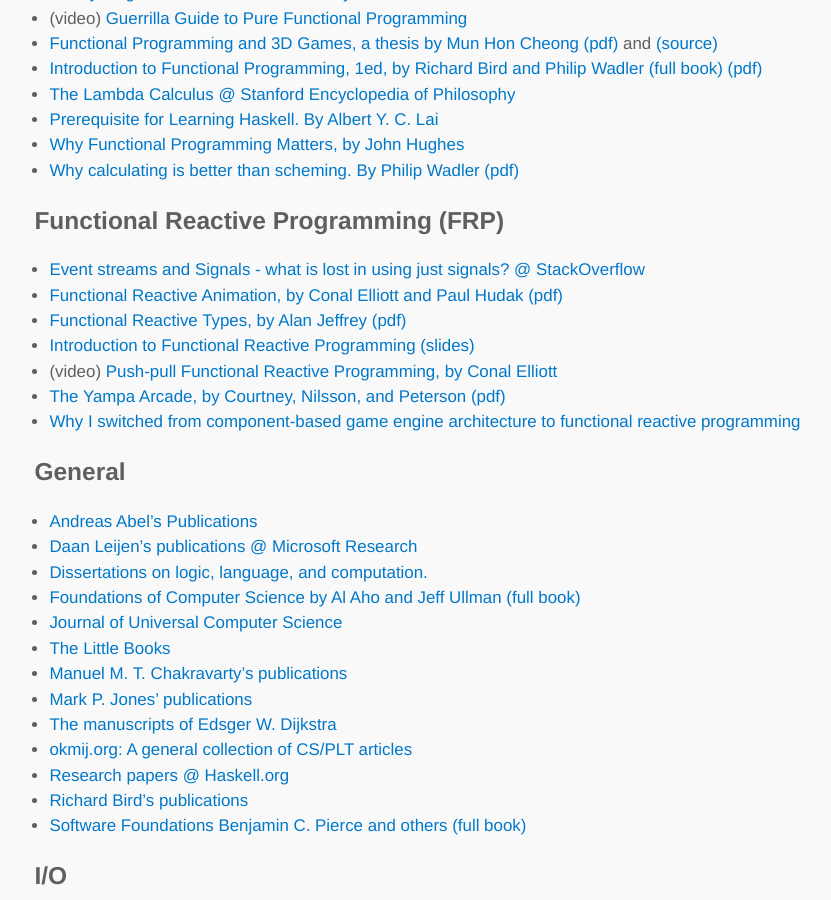
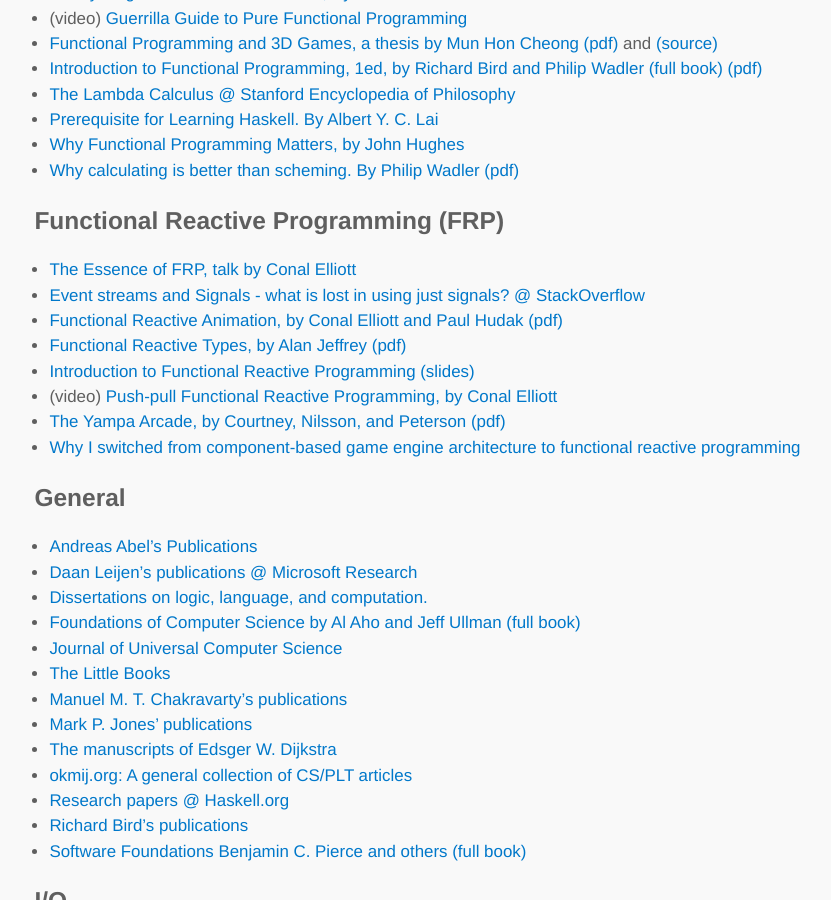
Before and after one commit to lambdatoast/lambdatoast.github.com, a Jekyll site: the page built from cs-resources/index.md, in a window 1280 px wide and 900 px high, scrolled down 3650 px. Shown: the whole window, without its empty margins (200-1031 px from the left). Built offline with Jekyll 4.4.1, drawn with Linux system fonts in a browser that asks for light colours.

Commit message:
Add link to Conal Elliott's The Essence of FRP talk.

```diff
--- a/cs-resources/index.md
+++ b/cs-resources/index.md
@@ -135,6 +135,7 @@
   - [Why calculating is better than scheming. By Philip Wadler (pdf)](http://www.cs.kent.ac.uk/people/staff/dat/miranda/wadler87.pdf)
 
 ## Functional Reactive Programming (FRP)
+  - [The Essence of FRP, talk by Conal Elliott](http://begriffs.com/posts/2015-07-22-essence-of-frp.html)
   - [Event streams and Signals - what is lost in using just signals? @ StackOverflow](http://stackoverflow.com/questions/22989253/frp-event-streams-and-signals-what-is-lost-in-using-just-signals/23050799)
   - [Functional Reactive Animation, by Conal Elliott and Paul Hudak (pdf)](http://haskell.cs.yale.edu/wp-content/uploads/2011/02/icfp97.pdf)
   - [Functional Reactive Types, by Alan Jeffrey (pdf)](http://ect.bell-labs.com/who/ajeffrey/papers/lics14.pdf)
```
